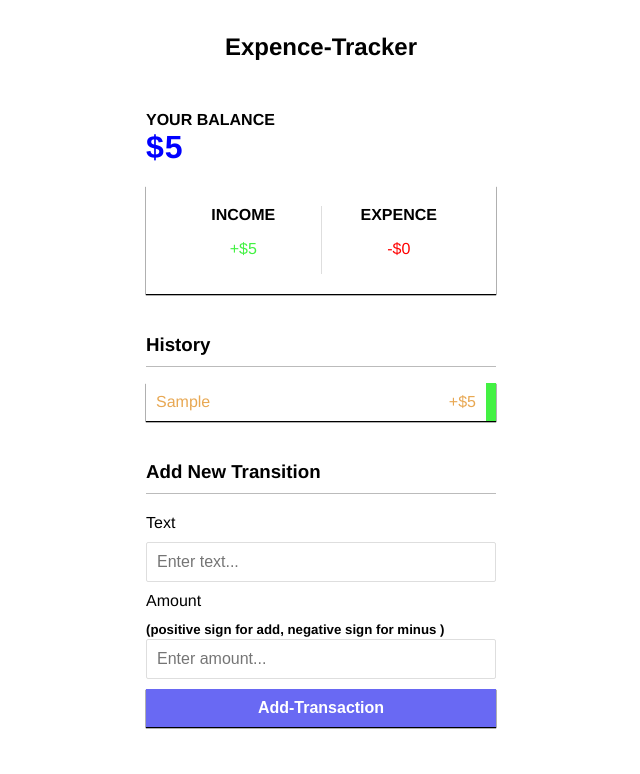
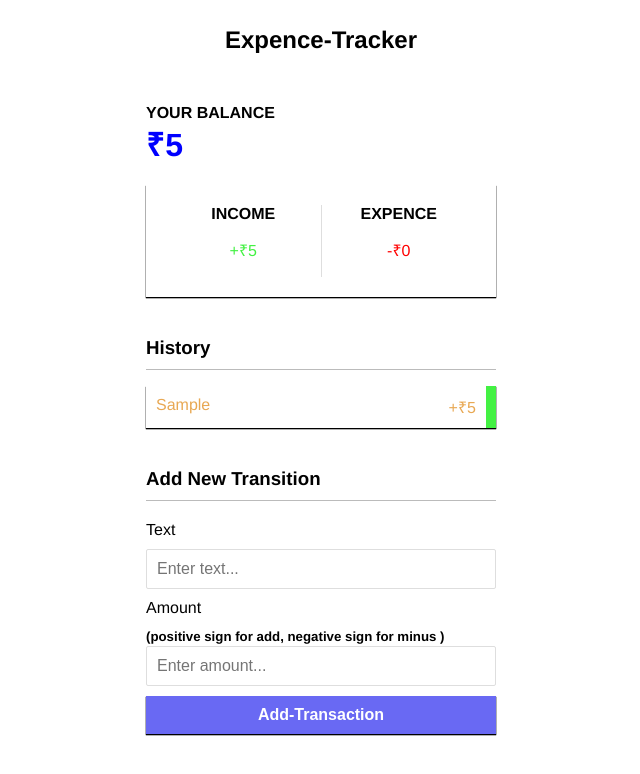
Before and after one commit to sid-sharma18/expence-tracker, a plain HTML site: page index.html in a window 1280 px wide. Both pictures are taken after typing "Sample", "5" into the empty fields and a click on the button "Add-Transaction". Shown: the whole page, without its empty margins (319-959 px from the left). Drawn offline with Linux system fonts and the light colour scheme.

Commit message:
added rupee sign

```diff
--- a/index.html
+++ b/index.html
@@ -11,15 +11,15 @@
     <h2>Expence-Tracker</h2>
     <div class="container">
         <h4>Your Balance</h4>
-        <h1 id="balance">$0.00</h1>
+        <h1 id="balance">₹0.00</h1>
         <div class="inc-exp-container">
             <div>
                 <h4>INCOME</h4>
-                <p class="money-plus" id="money-plus">+$0.00</p>
+                <p class="money-plus" id="money-plus">+₹0.00</p>
             </div>
             <div>
                 <h4>EXPENCE</h4>
-                <p class="money-minus" id="money-minus">-$0.00</p>
+                <p class="money-minus" id="money-minus">-₹0.00</p>
             </div>
 
         </div>
--- a/script.js
+++ b/script.js
@@ -53,14 +53,14 @@ function showexpence(){
    expencesobj.forEach((element,index)=>{
        if(element.amountval<0){
        html+=`<li class="minus">${element.textval}
-       <span>-$${element.amountval}</span>
+       <span>-₹${element.amountval}</span>
        <button class="delete-btn" id="${index}" onclick="deletenote(this.id)">x</button>
    </li>`
        }
        else{
 
             html+=`<li class="plus">${element.textval}
-            <span>+$${element.amountval}</span>
+            <span>+₹${element.amountval}</span>
             <button class="delete-btn" id="${index}" onclick="deletenote(this.id)">x</button>
         </li>`
 
@@ -112,19 +112,19 @@ function updateExpence(){
             inc+=parseInt(element.amountval)
         }
     })
-    money_plus.innerText=`+$${inc}`
-    money_minus.innerText=`-$${exp}`
+    money_plus.innerText=`+₹${inc}`
+    money_minus.innerText=`-₹${exp}`
     let total=inc+exp
     updateTotal(total)
 }
 function updateTotal(total)
 {
     if(total<0){
-        balance.innerHTML=`$${total}`
+        balance.innerHTML=`₹${total}`
         balance.style.color="red"
     }
     else{
-        balance.innerHTML=`$${total}`
+        balance.innerHTML=`₹${total}`
         balance.style.color="blue"
     }
 }
```
